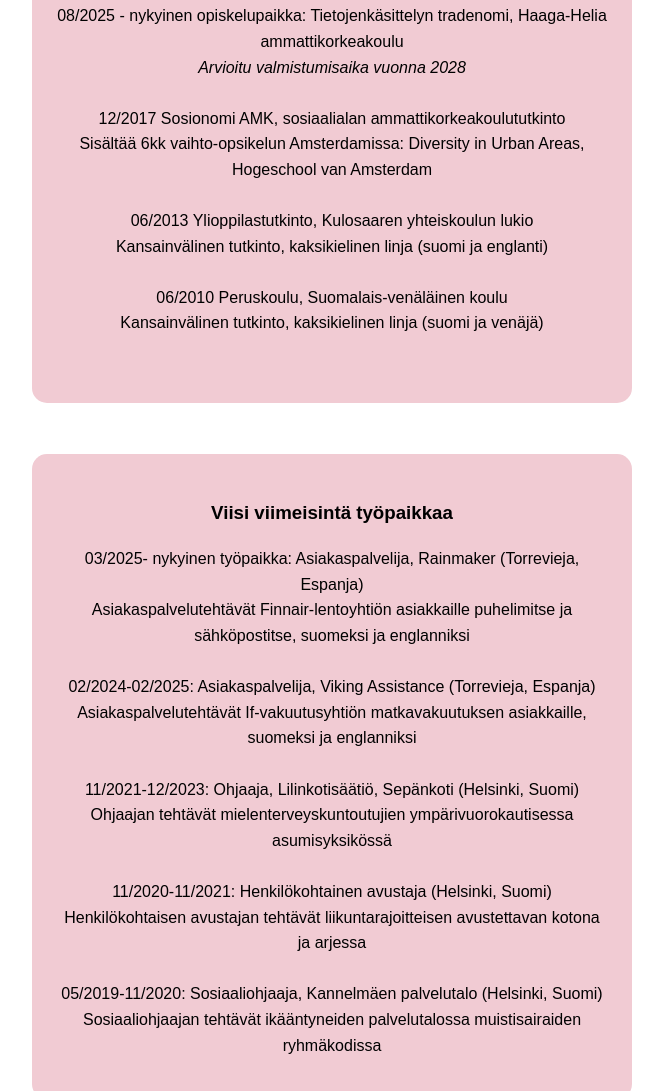
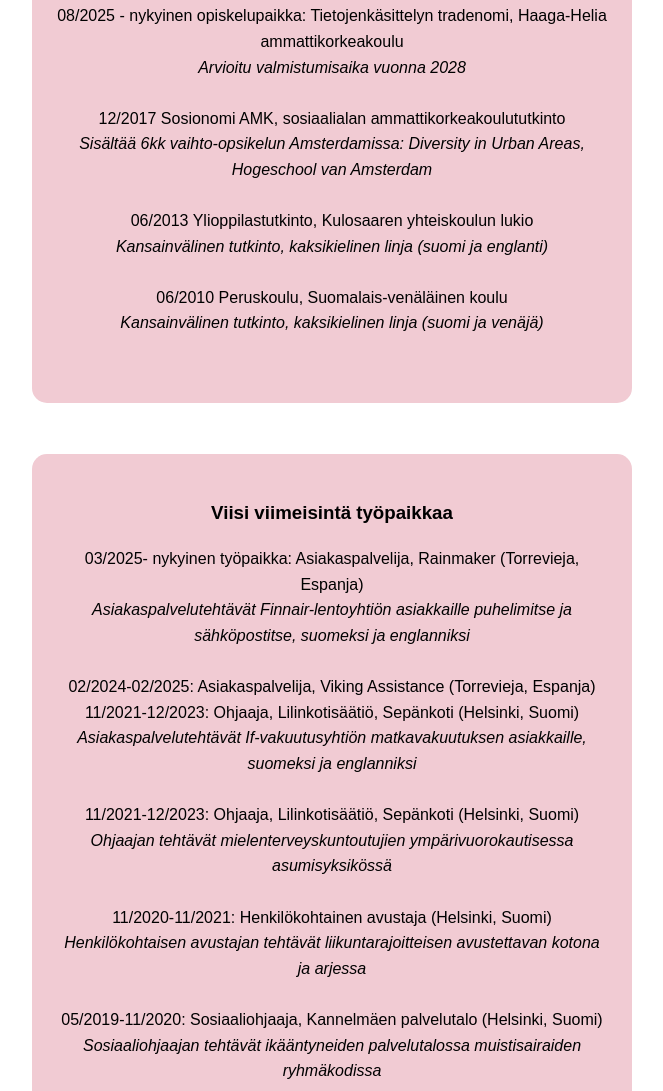
Before and after one commit to anitakristina-ui/cv, a plain HTML site: page Sivu2.html in a window 1280 px wide. Shown: the part 173-1264 px from the top of the page, without its empty margins (308-971 px from the left). Drawn offline with Linux system fonts and the light colour scheme.

Commit message:
Update Sivu2.html

```diff
--- a/Sivu2.html
+++ b/Sivu2.html
@@ -107,15 +107,15 @@
             <br>
             <br>
             12/2017 Sosionomi AMK, sosiaalialan ammattikorkeakoulututkinto<br>
-            Sisältää 6kk vaihto-opsikelun Amsterdamissa: Diversity in Urban Areas, Hogeschool van Amsterdam
+            <em>Sisältää 6kk vaihto-opsikelun Amsterdamissa: Diversity in Urban Areas, Hogeschool van Amsterdam</em>
             <br>
             <br>
             06/2013 Ylioppilastutkinto, Kulosaaren yhteiskoulun lukio<br>
-            Kansainvälinen tutkinto, kaksikielinen linja (suomi ja englanti)
+            <em>Kansainvälinen tutkinto, kaksikielinen linja (suomi ja englanti)</em>
             <br>
             <br>
             06/2010 Peruskoulu, Suomalais-venäläinen koulu<br>
-            Kansainvälinen tutkinto, kaksikielinen linja (suomi ja venäjä)
+            <em>Kansainvälinen tutkinto, kaksikielinen linja (suomi ja venäjä)</em>
             <br>
             <br>
 
@@ -129,24 +129,25 @@
         <h3>Viisi viimeisintä työpaikkaa </h3>
         <p>
             03/2025- nykyinen työpaikka: Asiakaspalvelija, Rainmaker (Torrevieja, Espanja)<br>
-            Asiakaspalvelutehtävät Finnair-lentoyhtiön asiakkaille puhelimitse ja sähköpostitse, suomeksi ja
-            englanniksi
+            <em>Asiakaspalvelutehtävät Finnair-lentoyhtiön asiakkaille puhelimitse ja sähköpostitse, suomeksi ja
+            englanniksi</em>
             <br>
             <br>
             02/2024-02/2025: Asiakaspalvelija, Viking Assistance (Torrevieja, Espanja)<br>
-            Asiakaspalvelutehtävät If-vakuutusyhtiön matkavakuutuksen asiakkaille, suomeksi ja englanniksi
+            11/2021-12/2023: Ohjaaja, Lilinkotisäätiö, Sepänkoti (Helsinki, Suomi)<br>
+            <em>Asiakaspalvelutehtävät If-vakuutusyhtiön matkavakuutuksen asiakkaille, suomeksi ja englanniksi</em>
             <br>
             <br>
             11/2021-12/2023: Ohjaaja, Lilinkotisäätiö, Sepänkoti (Helsinki, Suomi)<br>
-            Ohjaajan tehtävät mielenterveyskuntoutujien ympärivuorokautisessa asumisyksikössä
+            <em>Ohjaajan tehtävät mielenterveyskuntoutujien ympärivuorokautisessa asumisyksikössä</em>
             <br>
             <br>
             11/2020-11/2021: Henkilökohtainen avustaja (Helsinki, Suomi)<br>
-            Henkilökohtaisen avustajan tehtävät liikuntarajoitteisen avustettavan kotona ja arjessa
+            <em>Henkilökohtaisen avustajan tehtävät liikuntarajoitteisen avustettavan kotona ja arjessa</em>
             <br>
             <br>
             05/2019-11/2020: Sosiaaliohjaaja, Kannelmäen palvelutalo (Helsinki, Suomi)<br>
-            Sosiaaliohjaajan tehtävät ikääntyneiden palvelutalossa muistisairaiden ryhmäkodissa
+            <em>Sosiaaliohjaajan tehtävät ikääntyneiden palvelutalossa muistisairaiden ryhmäkodissa</em>
 
 
         </p>
```
